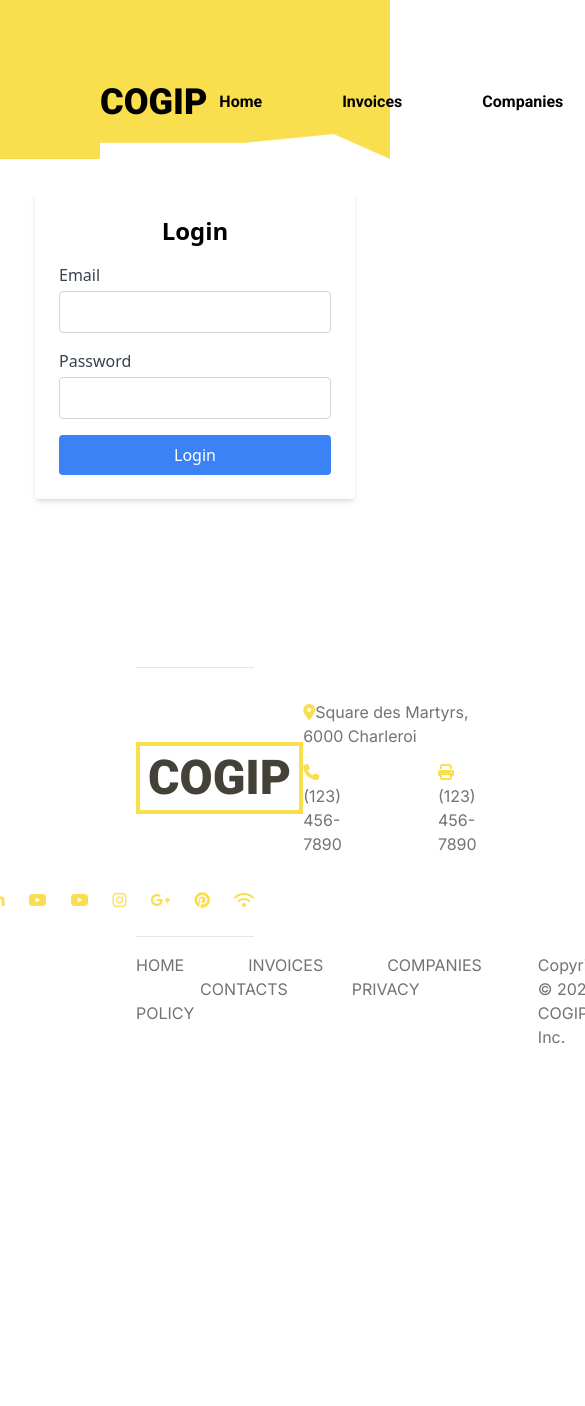
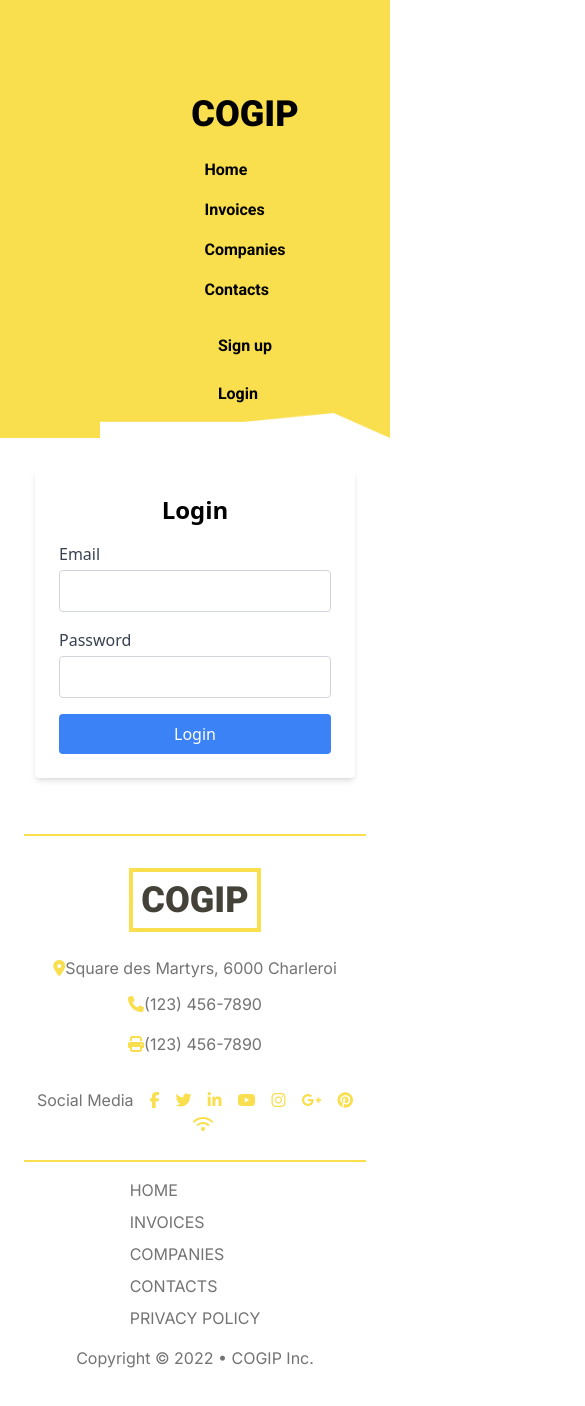
Before and after one commit to GiovanniTY/Cogip, a React (Vite) app in the folder cogip-app/: page /login in a window 390 px wide. Shown: the top 1406 px of the page, 585 px wide, since content can reach past the window. Before the commit the page ends 1201 px from the top, so only its background shows below. Built offline with nearby package versions, Linux system fonts and the light colour scheme.

Commit message:
responsive

```diff
--- a/cogip-app/src/components/Footer.jsx
+++ b/cogip-app/src/components/Footer.jsx
@@ -3,93 +3,86 @@ import { Link } from "react-router-dom";
 
 function Footer() {
   return (
-    <footer className=" font-Inter text-[#737373] m-20 p-14">
-      <hr className="cogip-color" />
-      <div className="my-8 flex justify-between items-center ">
-        <h2 className="text-center text-5xl font-Roboto font-black border-cogip-color border-4 p-2 text-[#434138]">
+    <footer className="font-Inter text-[#737373] p-6 md:p-14">
+      <hr className="border-t-2 border-cogip-color" />
+      <div className="my-8 flex flex-col md:flex-row justify-between items-center">
+        <h2 className="text-center text-4xl md:text-5xl font-Roboto font-black border-cogip-color border-4 p-2 text-[#434138]">
           COGIP
         </h2>
-        <div>
+        <div className="text-center md:text-left mt-6 md:mt-0">
           <p className="mb-3">
             <span className="text-cogip-color">
-              {" "}
-              <i class="fa-solid fa-location-dot"></i>
+              <i className="fa-solid fa-location-dot"></i>
             </span>
             Square des Martyrs, 6000 Charleroi
           </p>
-          <div className="flex space-x-24">
+          <div className="flex flex-col md:flex-row md:space-x-6 space-y-4 md:space-y-0">
             <p>
               <span className="text-cogip-color">
-                <i class="fa-solid fa-phone"></i>
+                <i className="fa-solid fa-phone"></i>
               </span>
-              (123) 456-7890{" "}
+              (123) 456-7890
             </p>
             <p>
-              {" "}
               <span className="text-cogip-color">
-                <i class="fa-solid fa-print"></i>
+                <i className="fa-solid fa-print"></i>
               </span>
               (123) 456-7890
             </p>
           </div>
         </div>
       </div>
-      <ul className="flex justify-end space-x-6">
+      <ul className="flex flex-wrap justify-center md:justify-end space-x-4 md:space-x-6 mb-6">
         <li>Social Media</li>
         <li>
           <span className="text-cogip-color">
-            <i class="fa-brands fa-square-facebook"></i>
+            <i className="fa-brands fa-facebook-f"></i>
           </span>
         </li>
         <li>
           <span className="text-cogip-color">
-            <i class="fa-brands fa-twitter"></i>
+            <i className="fa-brands fa-twitter"></i>
           </span>
         </li>
         <li>
           <span className="text-cogip-color">
-            <i class="fa-brands fa-linkedin-in"></i>
+            <i className="fa-brands fa-linkedin-in"></i>
           </span>
         </li>
         <li>
           <span className="text-cogip-color">
-            <i class="fa-brands fa-youtube"></i>
+            <i className="fa-brands fa-youtube"></i>
           </span>
         </li>
         <li>
           <span className="text-cogip-color">
-            <i class="fa-brands fa-youtube"></i>
+            <i className="fa-brands fa-instagram"></i>
           </span>
         </li>
         <li>
           <span className="text-cogip-color">
-            <i class="fa-brands fa-instagram"></i>
+            <i className="fa-brands fa-google-plus-g"></i>
           </span>
         </li>
         <li>
           <span className="text-cogip-color">
-            <i class="fa-brands fa-google-plus-g"></i>
+            <i className="fa-brands fa-pinterest"></i>
           </span>
         </li>
         <li>
           <span className="text-cogip-color">
-            <i class="fa-brands fa-pinterest"></i>
-          </span>
-        </li>
-        <li>
-          <span className="text-cogip-color">
-            <i class="fa-solid fa-wifi fa-rotate-by"></i>
+            <i className="fa-solid fa-wifi"></i>
           </span>
         </li>
       </ul>
-      <hr />
-      <div className="flex justify-between space-x-14 py-4">
-        <nav className="space-x-16">
-          <a href="/">HOME</a>
-          <a href="Invoices">INVOICES</a>
-          <a href="Companies">COMPANIES </a>
-          <a href="/Contacts">CONTACTS</a>
-          <a href="">PRIVACY POLICY</a>
+      <hr className="border-t-2 border-cogip-color" />
+      <div className="flex flex-col md:flex-row justify-between items-center py-4 space-y-4 md:space-y-0">
+        <nav className="flex flex-col md:flex-row space-y-2 md:space-y-0 md:space-x-6">
+          <Link to="/" className="hover:text-cogip-color">HOME</Link>
+          <Link to="/Invoices" className="hover:text-cogip-color">INVOICES</Link>
+          <Link to="/Companies" className="hover:text-cogip-color">COMPANIES</Link>
+          <Link to="/Contacts" className="hover:text-cogip-color">CONTACTS</Link>
+          <Link to="/privacy-policy" className="hover:text-cogip-color">PRIVACY POLICY</Link>
         </nav>
         <p>Copyright © 2022 • COGIP Inc.</p>
       </div>
--- a/cogip-app/src/components/Header.jsx
+++ b/cogip-app/src/components/Header.jsx
@@ -9,34 +9,38 @@ function Header() {
 
   return (
     <header className="font-Roboto font-semibold bg-cogip-color">
-      <div className="border-t-[70px] border-l-[100px] border-cogip-color">
-        <div className="flex justify-between items-center">
-          <h1 className="text-4xl font-black">COGIP</h1>
-          <nav className="flex space-x-14">
-            <a className="hover:border border-white p-3" href="/">
+      <div className="border-t-[70px] border-l-[100px] border-cogip-color relative">
+        <div className="flex flex-col md:flex-row justify-between items-center px-4 py-6 md:px-8 md:py-8">
+          <h1 className="text-4xl md:text-5xl font-black">COGIP</h1>
+          <nav className="flex flex-col md:flex-row md:space-x-8 mt-4 md:mt-0">
+            <a className="hover:border border-white p-2 md:p-3" href="/">
               Home
             </a>
-            <a className="hover:border border-white p-3" href="/Invoices">
+            <a className="hover:border border-white p-2 md:p-3" href="/Invoices">
               Invoices
             </a>
-            <a className="hover:border border-white p-3" href="/Companies">
+            <a className="hover:border border-white p-2 md:p-3" href="/Companies">
               Companies
             </a>
-            <a className="hover:border border-white p-3" href="/Contacts">
+            <a className="hover:border border-white p-2 md:p-3" href="/Contacts">
               Contacts
             </a>
           </nav>
-          <div className="flex space-x-14 mr-14">
-            <a className="hover:bg-white rounded-lg p-2" href="./Signup">
+          <div className="flex flex-col md:flex-row mt-4 md:mt-0 space-y-2 md:space-y-0 md:space-x-4">
+            <a className="hover:bg-white rounded-lg p-2 md:p-3" href="./Signup">
               Sign up
             </a>
-            <a className="hover:bg-white rounded-lg p-2" href="./Login">
+            <a className="hover:bg-white rounded-lg p-2 md:p-3" href="./Login">
               Login
             </a>
           </div>
         </div>
         {isHomePage && <Header_slogan />}
-        <img src={polygon} alt="white polygon figure" />
+        <img
+          src={polygon}
+          alt="white polygon figure"
+          className="w-full md:w-1/2 lg:w-1/3 absolute bottom-0 right-0"
+        />
       </div>
     </header>
   );
--- a/cogip-app/src/components/Header_slogan.jsx
+++ b/cogip-app/src/components/Header_slogan.jsx
@@ -3,10 +3,17 @@ import heroImage from "../assets/drawkit1.png";
 
 function Header_slogan() {
   return (
-    <div className="flex items-center text-6xl font-Inter font-black">
-      <p>MANAGE YOUR CUSTOMERS AND INVOICES EASILY</p>
-      <img src={heroImage} alt="DrawKit1" />
+    <div className="flex flex-col md:flex-row items-center text-center md:text-left p-4 md:p-8 space-y-4 md:space-y-0 md:space-x-8">
+      <p className="text-4xl md:text-5xl lg:text-6xl font-Inter font-black">
+        MANAGE YOUR CUSTOMERS AND INVOICES EASILY
+      </p>
+      <img
+        src={heroImage}
+        alt="DrawKit1"
+        className="w-full md:w-1/2 lg:w-1/3 max-w-sm"
+      />
     </div>
   );
 }
+
 export default Header_slogan;
--- a/cogip-app/src/components/dashboard/DashboardLayout.jsx
+++ b/cogip-app/src/components/dashboard/DashboardLayout.jsx
@@ -1,24 +1,56 @@
-import React from 'react';
+import React, { useState, useEffect } from 'react';
 import Sidebar from './Sidebar';
 import dashboardImage from '../../assets/Layer 2.png';
 
-const DashboardLayout = ({ children }) => (
-  <div className="flex h-screen">
-    <Sidebar />
-    <div className="flex flex-col flex-1">
-      <header className="static p-4">
-        <h1 className='pb-16 pt-11 text-black text-3xl font-bold'>Dashboard</h1>
-        <div className='flex p-16 text-white bg-indigo-400 rounded'>
-            <p> <span className='text-2xl font-bold'>Welcome back Henry!</span><br />You can here add an invoice, a company
-            and some contacts</p>
-            <img className='absolute -top-2 right-16' src={dashboardImage} alt="DrawKit1"/>
+const DashboardLayout = ({ children }) => {
+  const [isSidebarOpen, setIsSidebarOpen] = useState(false);
+
+  const toggleSidebar = () => {
+    setIsSidebarOpen(!isSidebarOpen);
+  };
+
+  const closeSidebar = () => {
+    setIsSidebarOpen(false);
+  };
+
+  useEffect(() => {
+    const handleClickOutside = (event) => {
+      const sidebar = document.querySelector('.fixed');
+      if (sidebar && !sidebar.contains(event.target)) {
+        closeSidebar();
+      }
+    };
+
+    document.addEventListener('mousedown', handleClickOutside);
+    return () => document.removeEventListener('mousedown', handleClickOutside);
+  }, []);
+
+  return (
+    <div className="flex h-screen relative">
+      <Sidebar isSidebarOpen={isSidebarOpen} closeSidebar={closeSidebar} />
+      <div className="flex-1 flex flex-col">
+        <header className="p-4 md:p-6 bg-white shadow-md flex items-center justify-between z-40 relative">
+          <button onClick={toggleSidebar} className="text-2xl md:hidden">
+            <div className="w-8 h-8 flex flex-col justify-between items-center">
+              <span className="block w-6 h-1 bg-gray-700"></span>
+              <span className="block w-6 h-1 bg-gray-700"></span>
+              <span className="block w-6 h-1 bg-gray-700"></span>
+            </div>
+          </button>
+          <h1 className='text-2xl md:text-3xl font-bold'>Dashboard</h1>
+        </header>
+        <div className='relative flex flex-col md:flex-row items-center p-4 bg-indigo-400 text-white rounded md:space-x-4'>
+          <p className='text-lg md:text-xl font-bold'>
+            Welcome back Henry!<br />You can here add an invoice, a company, and some contacts
+          </p>
+          <img className='absolute top-0 right-0 md:relative md:top-auto md:right-auto md:w-1/3 lg:w-1/4' src={dashboardImage} alt="Dashboard"/>
         </div>
-      </header>
-      <main className="flex-1 p-6 overflow-y-auto">
-        {children}
-      </main>
+        <main className="flex-1 p-4 md:p-6 overflow-y-auto bg-gray-100">
+          {children}
+        </main>
+      </div>
     </div>
-  </div>
-);
+  );
+};
 
 export default DashboardLayout;
--- a/cogip-app/src/pages/Home.jsx
+++ b/cogip-app/src/pages/Home.jsx
@@ -4,19 +4,22 @@ import LatestInvoices from "../components/home/LastInvoices";
 import LatestContacts from "../components/home/LastContacts";
 import LatestCompanies from "../components/home/LastCompanies";
 
-
 function Home() {
   return (
-    <div>
+    <div className="p-6">
       <LatestInvoices />
       <LatestContacts />
       <LatestCompanies />
 
-      <div className="flex items-center justify-between my-16">
-        <p className="ml-[100px] text-left font-Inter font-black text-6xl">
+      <div className="flex flex-col md:flex-row items-center justify-between my-16">
+        <p className="text-left font-Inter font-black text-4xl md:text-5xl lg:text-6xl xl:text-7xl mx-4 md:mx-8 lg:mx-16">
           WORK BETTER <br /> IN YOUR <br /> COMPANY
         </p>
-        <img src={footerImage} alt="yellow polygon and phone" />
+        <img
+          src={footerImage}
+          alt="yellow polygon and phone"
+          className="w-full md:w-1/2 lg:w-1/3 xl:w-1/4 mt-8 md:mt-0"
+        />
       </div>
     </div>
   );
```
Also changed, not shown: cogip-app/src/components/dashboard/Sidebar.jsx (+20 -21 lines).
